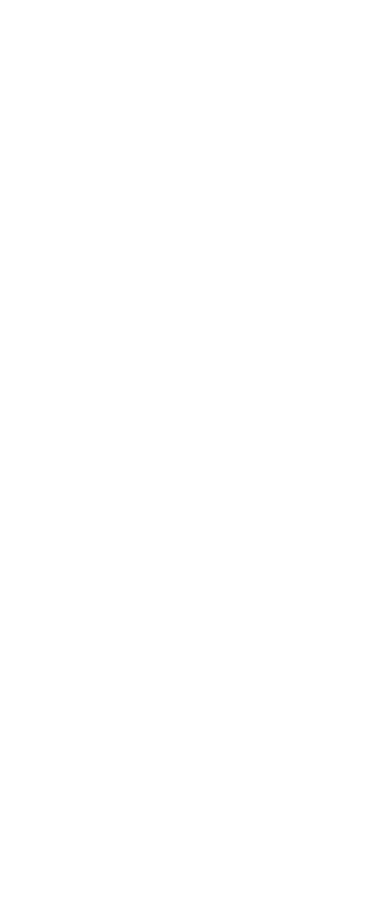
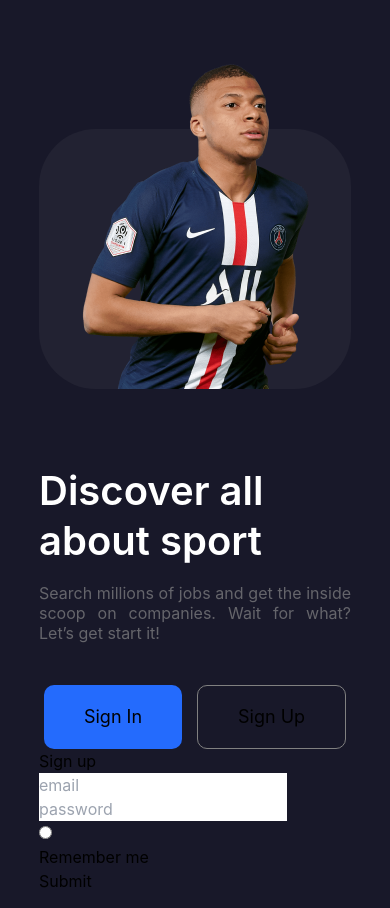
Before and after one commit to hemarle/splashscores, a React (Create React App) app: page / in a window 390 px wide. Before the commit the page ends 844 px from the top, so only its background shows below. Built offline with nearby package versions, Linux system fonts and the light colour scheme.

Commit message:
added Home component for mobile view

```diff
--- a/src/App.css
+++ b/src/App.css
@@ -1,38 +1,10 @@
-.App {
-  text-align: center;
+:root{
+  --bg-color:#181829;
+--gray: #65656B;
+--blue: #246BFD;
+
+
 }
-
-.App-logo {
-  height: 40vmin;
-  pointer-events: none;
+body{
+  background-color: var(--bg-color);
 }
-
-@media (prefers-reduced-motion: no-preference) {
-  .App-logo {
-    animation: App-logo-spin infinite 20s linear;
-  }
-}
-
-.App-header {
-  background-color: #282c34;
-  min-height: 100vh;
-  display: flex;
-  flex-direction: column;
-  align-items: center;
-  justify-content: center;
-  font-size: calc(10px + 2vmin);
-  color: white;
-}
-
-.App-link {
-  color: #61dafb;
-}
-
-@keyframes App-logo-spin {
-  from {
-    transform: rotate(0deg);
-  }
-  to {
-    transform: rotate(360deg);
-  }
-}
--- a/src/App.js
+++ b/src/App.js
@@ -1,8 +1,9 @@
 import './App.css';
-
+import Home from './Home'
 function App() {
   return (
     <div className="app">
+      <Home/>
 
     </div>
   );
--- /dev/null
+++ b/src/Auth.js
@@ -0,0 +1,31 @@
+import React from "react";
+import "./Auth.css";
+function Auth() {
+  return (
+    <div className="auth">
+      <div className="auth__Card">
+        <h2 className="auth__Title"> Sign up</h2>
+        <div className="auth__Form">
+          <form>
+            <div className="auth__FormFlex">
+              <input type="text" placeholder="email" />
+            </div>
+            <div className="auth__Password">
+              <div className="auth__Password">
+                <input type="password" placeholder="password" />
+              </div>
+            </div>
+            <div className="auth__Checklist">
+              <input type="radio" />
+              <p> Remember me</p>
+            </div>
+
+            <input type="submit" />
+          </form>
+        </div>
+      </div>
+    </div>
+  );
+}
+
+export default Auth;
--- /dev/null
+++ b/src/Home.css
@@ -0,0 +1,59 @@
+.home{
+height: 100vh;
+    margin-inline: 10vw;
+ margin-top: 64px;
+}
+.home__Image{
+    max-width: 400px;
+    position: relative;
+    display: block;
+    margin-inline: auto;
+}
+.home__Image::before{
+    position: absolute;
+    width: 100%;
+    height: 80%;
+    content: '';
+    bottom: 0;
+    border-radius: 57px;
+    background: #222232;
+    z-index: -1;
+
+}
+.home__Image img{
+    display: block;
+    margin-inline: auto;
+}
+.home__Title{
+    color:#FFFFFF;
+    line-height: 50px;
+    font-weight: 600;
+    font-size: 40px;
+margin: 77px 0px 17px 0px;
+}
+.home__About{
+    color: var(--gray);
+    font-size: 16px;
+    line-height: 20px;
+    margin-bottom: 42px;
+    text-align: justify;
+
+}
+.home__Auth{
+    display: flex;
+    justify-content: space-evenly;
+}
+.home__Auth button{
+    padding: 20px 40px;
+    font-size: 18px;
+    line-height: 22px;
+    min-width: max-content;
+    border-radius: 10px;
+    border:1px solid gray;
+}
+.home__Auth button:nth-child(1){
+    background-color: var(--blue);
+    margin-right: 10px;
+    border:none
+
+}
--- /dev/null
+++ b/src/Home.js
@@ -0,0 +1,28 @@
+import React from "react";
+import Auth from "./Auth";
+import "./Home.css";
+import mbappe from './images/Mbappe.png'
+function Home() {
+  return (
+    <div className="home">
+      <div className="home__Image">
+        <img src={mbappe} alt="footballer " />
+      </div>
+      <div className="home__Content">
+        <h1 className="home__Title"> Discover all about sport</h1>
+        <p className="home__About">
+          Search millions of jobs and get the inside scoop on companies. Wait
+          for what? Let’s get start it!
+        </p>
+        <div className="home__Auth">
+          <button href="/signin"> Sign In</button>
+          <button href="/signup"> Sign Up</button>
+        </div>
+
+        <Auth/>
+      </div>
+    </div>
+  );
+}
+
+export default Home;
```
Also changed, not shown: src/Auth.css (added), src/images/Mbappe.png (added), src/images/logo.png (added).
